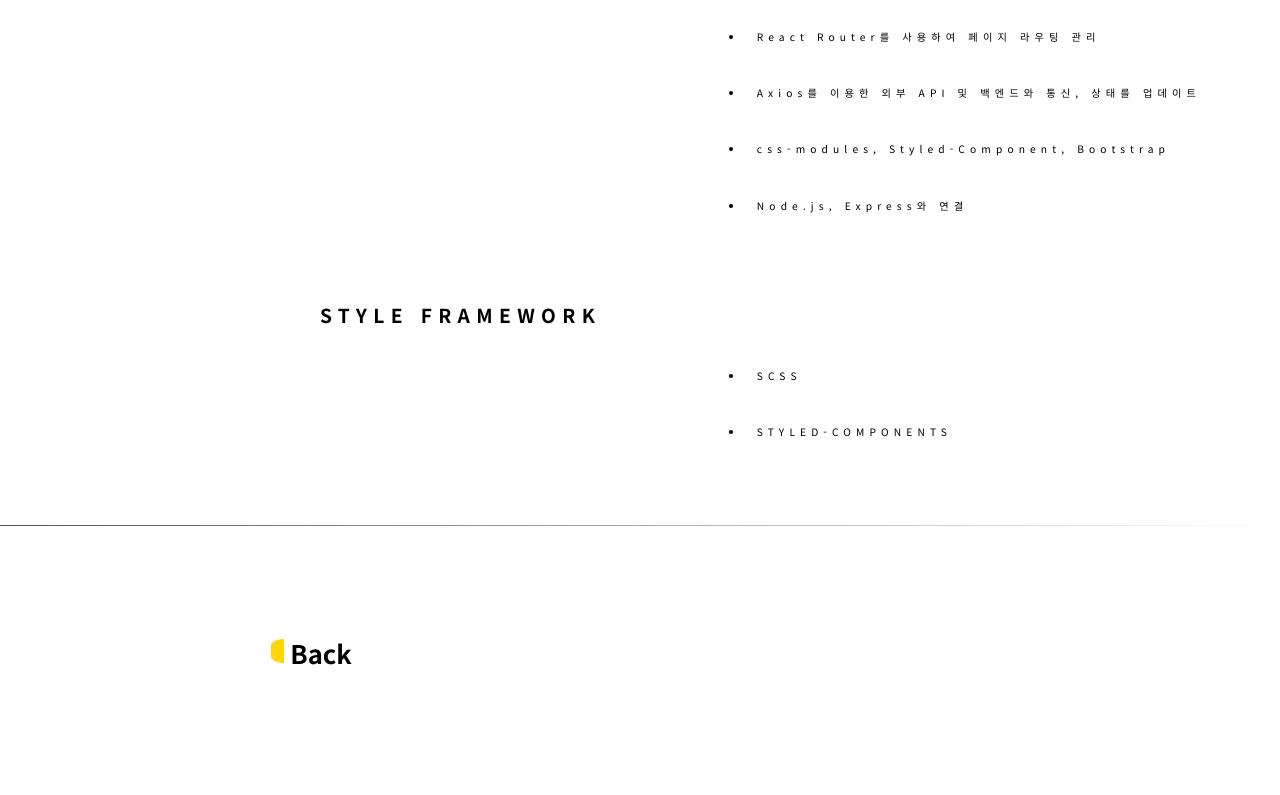
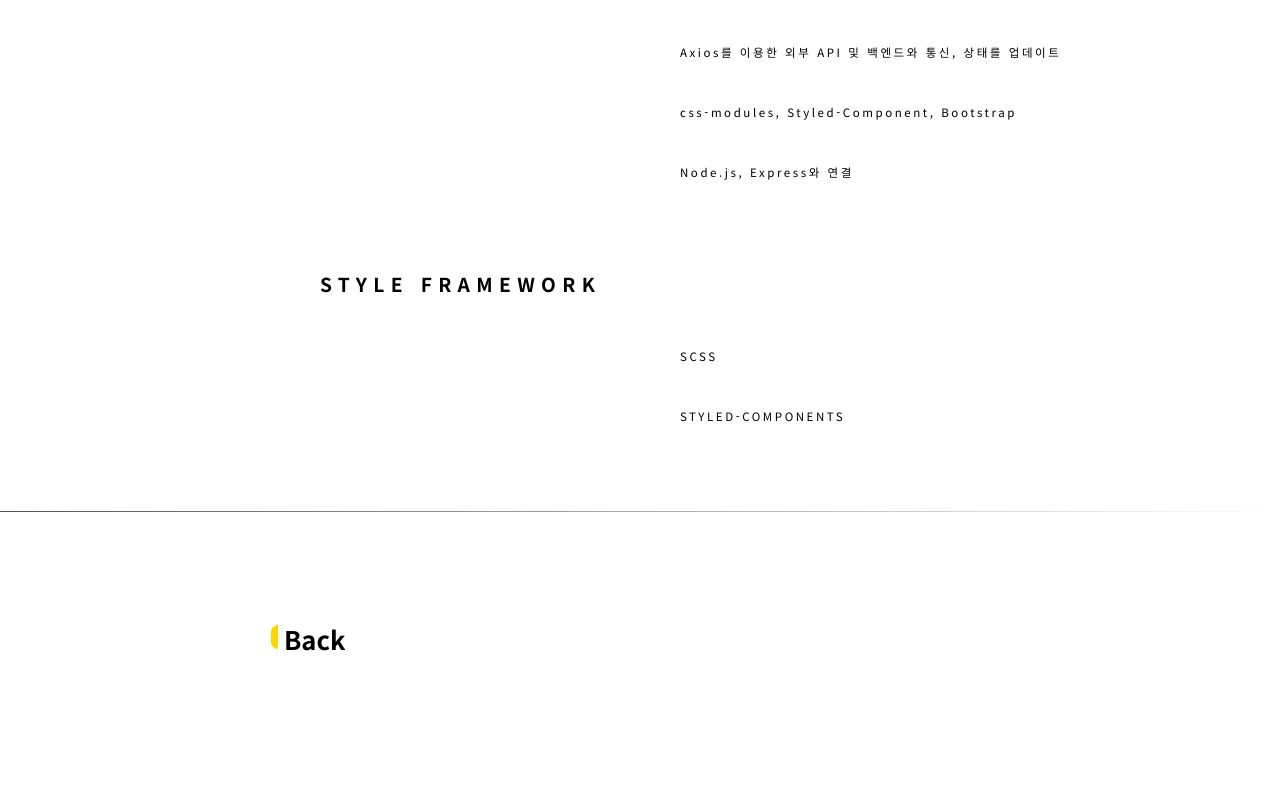
Before and after one commit to sslee1210/portpolio, a React (Create React App) app: page / in a window 1280 px wide. Shown: the part 3544-4339 px from the top of the page. Built offline with nearby package versions, Linux system fonts and the light colour scheme.

Commit message:
Add files via upload

```diff
--- a/src/component/Skills.module.css
+++ b/src/component/Skills.module.css
@@ -15,6 +15,7 @@
   display: flex;
   padding: 2%;
   padding-top: 5%;
+  height: 170px;
 }
 
 .skills .head h2 {
@@ -28,7 +29,7 @@
   margin-left: 20%;
   margin-right: 0.5%;
   margin-top: 4%;
-  width: 1vw;
+  width: 0.5vw;
   height: 3vh;
 }
 
@@ -38,6 +39,7 @@
 
 .skills .text .textbox p {
   font-family: 'Noto Sans KR', sans-serif;
+  margin-bottom: 3%;
   font-weight: 700;
   font-size: 1.5vw;
   letter-spacing: 0.5vw;
@@ -45,15 +47,16 @@
 
 .skills .text .textbox ul {
   padding-bottom: 5%;
-  letter-spacing: 0.4vw;
-  margin-left: 40%;
+  margin-left: 32%;
 }
 
 .skills .text .textbox ul li {
   font-family: 'Noto Sans KR', sans-serif;
   line-height: 3;
   padding: 1vw;
-  font-size: 0.8vw;
+  letter-spacing: 0.2vw;
+  font-size: 0.9vw;
+  list-style: none;
 }
 
 @media screen and (max-width: 768px) {
@@ -68,17 +71,19 @@
   }
 
   .skills .head h2 {
-    font-size: 5vw;
+    font-size: 1.7rem;
+    margin: 0;
   }
 
   .skills .icon {
-    margin-left: 10%;
-    width: 4vw;
-    height: 6vh;
+    margin-top: 33px;
+    margin-left: 25px;
+    width: 10px;
+    height: 25px;
   }
 
   .skills .text .textbox {
-    margin-left: 20%;
+    margin-left: 8%;
   }
 
   .skills .text .textbox p {
@@ -87,11 +92,12 @@
   }
 
   .skills .text .textbox ul {
-    margin-left: 20%;
+    margin-left: 0;
   }
 
   .skills .text .textbox ul li {
     line-height: 2;
+    list-style: none;
     font-size: 3vw;
   }
 }
--- a/src/component/Works.module.css
+++ b/src/component/Works.module.css
@@ -99,6 +99,12 @@ img {
     border-radius: 1.5vw;
   }
 
+  img {
+    width: 50vw;
+    margin-left: 20%;
+    margin-top: 15%;
+  }
+
   .container2 {
     flex-direction: column;
     margin: 2%;
```
Also changed, not shown: src/component/Contact.js (line endings or trailing spaces), src/component/Contact.module.css (line endings or trailing spaces), src/component/Footer.js (line endings or trailing spaces), src/component/Footer.module.css (line endings or trailing spaces), src/component/Main.js (line endings or trailing spaces), src/component/Main.module.css (line endings or trailing spaces), src/component/Nav.js (line endings or trailing spaces), src/component/Nav.module.css (line endings or trailing spaces), src/component/Skills.js (line endings or trailing spaces), src/component/Works.js (line endings or trailing spaces).
